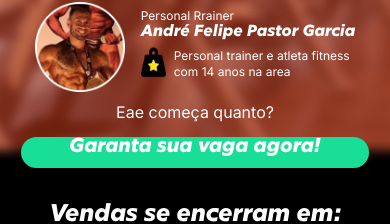
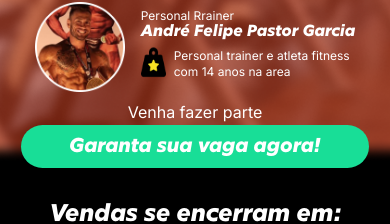
Before and after one commit to mascotebr/HT6, a Next.js app: page / in a window 390 px wide. Shown: the part 583-807 px from the top of the page. Built offline with nearby package versions, Linux system fonts and the light colour scheme.

Commit message:
Final Version

```diff
--- a/src/components/banner.tsx
+++ b/src/components/banner.tsx
@@ -77,7 +77,7 @@ export function Banner() {
       </div>
 
       <center>
-        <p className="text-white p-0 m-2">Eae começa quanto?</p>
+        <p className="text-white p-0 m-2">Venha fazer parte</p>
         <Link href={"https://pay.kiwify.com.br/BFKJu73"}>Garanta sua vaga agora!</Link>
       </center>
       {useResponsive() == 'desktop' ? <>
--- a/src/components/cta.tsx
+++ b/src/components/cta.tsx
@@ -4,7 +4,7 @@ export function CTA() {
     <div className="p-2" style={{backgroundColor: 'var(--secondary-dark)', height: 121}}>
     <center>
         <p className="text-white p-0 m-2">Eae Animou? Não perca mais tempo</p>
-        <Link href={"https://pay.kiwify.com.br/BFKJu73"}>Comprar o Treino</Link>
+        <Link href={"https://pay.kiwify.com.br/BFKJu73"}>Garanta sua vaga agora!</Link>
       </center>
     </div>
   );
--- a/src/styles/globals.css
+++ b/src/styles/globals.css
@@ -165,7 +165,7 @@ h3 {
     text-decoration: none !important;
     color: white !important;
     border-radius: 28px;
-    padding: 0 48px 12px 48px;
+    padding: 12px 48px 12px 48px;
     transition: 0.1s;
     margin: 0px;
   }
```
